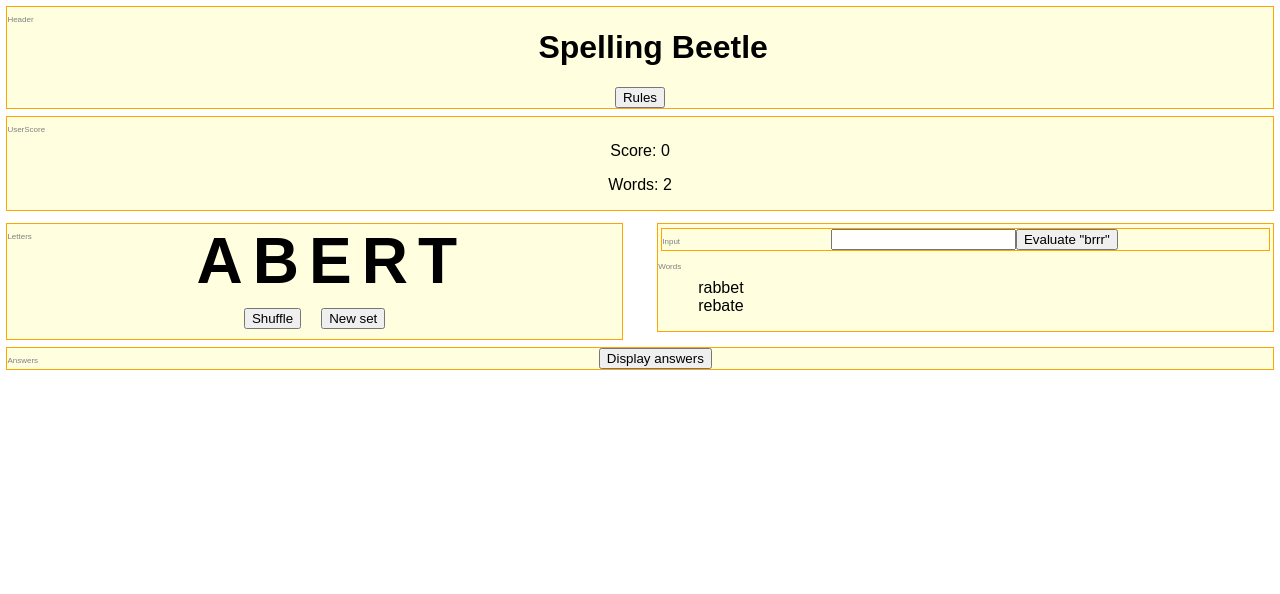
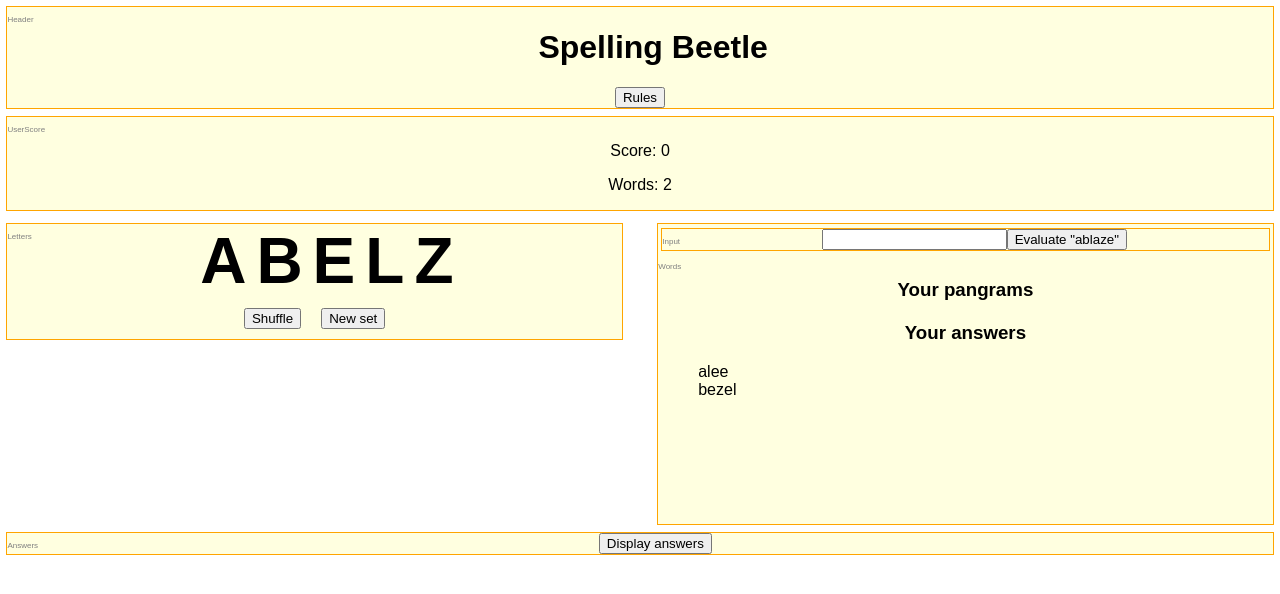
Before and after one commit to robincamille/spellingBeetle, a React (Create React App) app in the folder spellingbeetleapp/: page / in a window 1280 px wide. Shown: the top 594 px of the page. Built offline with nearby package versions, Linux system fonts and the light colour scheme.

Commit message:
Fixed score bug, added more notes to myself

```diff
--- a/spellingbeetleapp/src/App.css
+++ b/spellingbeetleapp/src/App.css
@@ -65,6 +65,7 @@
 #wordscomponent {
   width:48%;
   float:right;
+  min-height: 300px;
 }
 
 #wordscomponent ul {
@@ -75,6 +76,10 @@
 
 #inputcomponent {
 
+}
+
+#wordscomponent h3 {
+  clear:both;
 }
 
 #answerscomponent {
--- a/spellingbeetleapp/src/App.js
+++ b/spellingbeetleapp/src/App.js
@@ -14,10 +14,10 @@ class App extends Component {
   constructor() {
     super();
     this.state = {
-      validLetters: words5short.wordSets[5].validLetters,
-      validPangrams: words5short.wordSets[5].pangram,
-      validAnswers: words5short.wordSets[5].answers,
-      userAnswers: ["rabbet", "rebate"],
+      validLetters: words5short.wordSets[1].validLetters,
+      validPangrams: words5short.wordSets[1].pangram,
+      validAnswers: words5short.wordSets[1].answers,
+      userAnswers: ["alee", "bezel"],
       userPangrams: [],
       userScore: 0,
     }
@@ -40,10 +40,10 @@ class App extends Component {
     let score = this.state.userScore;
     this.state.userAnswers.forEach(function(word) {
       score = score + word.length;
-      console.log(word.length);
+      //console.log(word.length);
     })
     this.state.userPangrams.forEach(function(word) {
-      score = score + 10;
+      score = score + 10 + word.length;
     })
     this.setState({
         userScore: score
@@ -53,10 +53,18 @@ class App extends Component {
   evaluateWord(word) {
     // let word = this.state.userGuess;
     let currentList = this.state.userAnswers;
-    console.log(this.state.validAnswers);
-    if (this.state.validAnswers.includes(word)) {
+    let currentPangram = this.state.userPangrams;
+    if (this.state.userAnswers.includes(word)) {
+      console.log("word already guessed")
+      } else if (this.state.validPangrams.includes(word)) {
+        console.log("pangram!");
+        currentPangram.push(word);
+        this.setState({
+          userPangrams: currentPangram
+        });
+        this.scoreAnswers();
+      } else if (this.state.validAnswers.includes(word)) {
         console.log("word is accepted");
-      // add validPangrams evaluation
         currentList.push(word);
         this.setState({
           userAnswers: currentList
@@ -82,7 +90,7 @@ class App extends Component {
   }
 
   render() {
-    console.log("React connected!");
+    // console.log("React connected!");
     // console.log(this.state.validLetters);
     // console.log(this.state.validPangrams);
     // console.log(this.state.validAnswers);
@@ -102,6 +110,7 @@ class App extends Component {
           validPangrams={this.state.validPangrams}
           validAnswers={this.state.validAnswers}
           userAnswers={this.state.userAnswers}
+          userPangrams={this.state.userPangrams}
           updateScore={this.scoreAnswers.bind(this)}
           // guessWord={this.guessWord.bind(this)}
           evaluateWord={this.evaluateWord.bind(this)}
--- a/spellingbeetleapp/src/components/Input.js
+++ b/spellingbeetleapp/src/components/Input.js
@@ -11,7 +11,7 @@ class Input extends Component {
       	<input></input>
 
       {/* following should happen when user inputs a word */}
-      	<button onClick={() => {this.props.evaluateWord("brrr")}}>Evaluate "brrr"</button>
+      	<button onClick={() => {this.props.evaluateWord("ablaze")}}>Evaluate "ablaze"</button>
 
 
 
--- a/spellingbeetleapp/src/components/Words.js
+++ b/spellingbeetleapp/src/components/Words.js
@@ -13,6 +13,9 @@ class Words extends Component {
 
 
         <p className="componentname">Words</p>
+        <h3>Your pangrams</h3>
+        <ul>{this.props.userPangrams.map(function(item,i){return <li key={i}>{item}</li>})}</ul>
+		<h3>Your answers</h3>
       	<ul>{this.props.userAnswers.map(function(item,i){return <li key={i}>{item}</li>})}</ul>
 
       	{/* following should be called upon input
--- a/spellingbeetleapp/src/data/jumble-words_5_short.json
+++ b/spellingbeetleapp/src/data/jumble-words_5_short.json
@@ -1,11 +1,23 @@
 {
 "description": "Word jumble sets where the pangram (word that uses all given letters) is 5 letters long.",
 "wordSets": [
-{"pangram": ["aardvark"], "validLetters": ["a", "d", "k", "r", "v"], "answers": ["addda", "addr", "arar", "kakar", "kakkak", "karaka", "rara", "varda"]},
-{"pangram": ["abacaxi"], "validLetters": ["a", "b", "c", "i", "x"], "answers": ["abaca", "bacaba", "bacca", "caba", "cabiai", "caccia", "icica", "xxii"]},
-{"pangram": ["abacli", "baccilla", "baccillla", "bacilli"], "validLetters": ["a", "b", "c", "i", "l"], "answers": ["abaca", "alalia", "alcabala", "alcali", "alii", "bacaba", "bacca", "billa", "caba", "cabiai", "caccia", "calc", "calci", "icica", "labia", "labibia", "laccic", "laic", "licca", "lilial"]},
-{"pangram": ["abacot", "bobcat", "catboat", "tabacco", "tobacco"], "validLetters": ["a", "b", "c", "o", "t"], "answers": ["abaca", "attacca", "bacaba", "bacao", "bacca", "boat", "boba", "booboo", "bott", "caba", "cacao", "caoba", "coact", "cobcab", "cocco", "coct", "cooba", "taboo", "taco", "tact", "tatoo", "tattoo", "toat", "toccata", "toco"]},
-{"pangram": ["abatable", "abettal", "ablate", "babelet", "balatte", "balete", "batel", "batell", "battel", "beatable", "belat", "beteela", "eatable", "lettable", "tabella", "table"], "validLetters": ["a", "b", "e", "l", "t"], "answers": ["abet", "alae", "alate", "albata", "alee", "atabal", "atte", "attle", "bable", "balat", "ballata", "beala", "beat", "beatae", "bebat", "beeball", "beebee", "belee", "belt", "betel", "blae", "blat", "bleb", "blee", "ettle", "labbella", "labella", "laet", "late", "leetle", "tatbeb", "tattletale", "teal", "teel", "teet", "tele", "tellt", "tete"]},
-{"pangram": ["abater", "baratte", "barbet", "baret", "barretter", "bartree", "bater", "batter", "bebatter", "berat", "betatter", "eartab", "rabbet", "rebate", "rebater", "rebeat", "tabaret", "terebate", "terebrae", "trabea", "trabeatae"], "validLetters": ["a", "b", "e", "r", "t"], "answers": ["abear", "aberr", "abet", "arar", "arear", "arrear", "arret", "artaba", "artar", "atar", "ateeter", "atte", "atter", "atterr", "barabara", "barat", "barba", "barbar", "barrat", "barrer", "batara", "beat", "beatae", "bebat", "beebee", "berret", "betterer", "brab", "breba", "brere", "brrr", "erat", "rara", "rater", "rattaree", "ratter", "reata", "rebar", "rerate", "retar", "retear", "retreater", "retree", "taar", "tarre", "tartare", "tartrate", "tatbeb", "tatter", "teet", "terete", "terrae", "terrar", "tete", "tetra", "tetter", "treatee", "tret"]}
+{"pangram": ["abend", "bandanaed", "baned", "beaned"], "validLetters": ["a", "b", "d", "e", "n"], "answers": ["aband", "abede", "addda", "added", "addenda", "adead", "anan", "anba", "anded", "anend", "bandanna", "beaded", "bedead", "bedeen", "bedene", "beebee", "been", "benab", "benben", "bendee", "dabb", "dabbed", "danda", "dead", "deaden", "deaned", "dedd", "dedenda", "deeded", "deedeed", "denda", "enaena", "nabe", "nanda", "nane", "needn", "nene"]},
+{"pangram": ["ablaze"], "validLetters": ["a", "b", "e", "l", "z"], "answers": ["abaze", "alae", "alee", "bable", "balza", "beala", "beeball", "beebee", "belee", "bezazz", "bezel", "blae", "bleb", "blee", "bleeze", "ezba", "labbella", "labella"]},
+{"pangram": ["argue", "arguer", "augerer", "gauger"], "validLetters": ["a", "e", "g", "r", "u"], "answers": ["aeger", "aggur", "agre", "agree", "ague", "agura", "arage", "arar", "arear", "arrage", "arrear", "aurae", "eager", "eggar", "egre", "euge", "gagee", "garage", "garau", "garg", "garua", "gauge", "gear", "gegg", "gegger", "geraera", "gree", "greegree", "grege", "gregge", "guerre", "gugu", "gurge", "gurr", "guru", "raga", "ragee", "rara", "reagree", "regear", "reggae", "regr", "regurge", "reurge", "ruer", "ruga", "ruru"]},
+{"pangram": ["eyelid"], "validLetters": ["d", "e", "i", "l", "y"], "answers": ["dedd", "deeded", "deedeed", "deedy", "deil", "deled", "dely", "diddle", "didy", "didle", "dyed", "diel", "eely", "eide", "eyey", "elided", "idee", "idyll", "idle", "yeel", "yeld", "yelled", "lidded", "lied", "lilied"]},
+{"pangram": ["baleen", "balnea", "balneal", "beanball", "enable", "nable"], "validLetters": ["a", "b", "e", "l", "n"], "answers": ["alae", "alee", "anal", "anan", "anba", "anneal", "bable", "beala", "beeball", "beebee", "been", "belee", "benab", "benben", "bennel", "blae", "bleb", "blee", "elne", "enaena", "enleen", "labbella", "labella", "leben", "nabe", "nabla", "nael", "nane", "nebel", "neele", "nene"]},
+{"pangram": ["ceint", "centi", "cetin", "enceint", "entice", "intice"], "validLetters": ["c", "e", "i", "n", "t"], "answers": ["cene", "cetene", "cetic", "cincinni", "cine", "cnicin", "ctene", "eeten", "ence", "entete", "eten", "etic", "ictic", "init", "innet", "inti", "intinct", "nene", "nete", "nici", "niece", "nineteen", "teet", "tenent", "tenet", "tent", "tete", "tineine", "tittie"]},
+{"pangram": ["arend", "dandered", "darneder", "darner", "deadener", "denar", "endear", "endeared", "ennedra", "errand", "nadder", "narendra", "rander", "reddenda"], "validLetters": ["a", "d", "e", "n", "r"], "answers": ["addda", "added", "addenda", "adder", "addr", "adead", "anan", "anded", "anear", "anend", "annerre", "arar", "arear", "ared", "arenae", "arrear", "dadder", "danda", "dead", "deaden", "deaned", "deare", "dedd", "dedenda", "deeded", "deedeed", "deener", "denda", "derere", "dern", "derned", "dreader", "drear", "dree", "earner", "edder", "enaena", "erred", "nanda", "nane", "nare", "nearer", "needer", "needn", "nene", "nerd", "raanan", "radded", "randan", "randn", "rane", "rara", "readd", "redared", "redder", "reded", "redeed", "reeded", "rended", "render", "rendered", "renn", "renne", "reran", "rereader"]},
+{"pangram": ["dippier", "dipppier", "dripped", "drippier", "epeirid", "piperide", "piperidide", "pried", "redipped", "ripped"], "validLetters": ["d", "e", "i", "p", "r"], "answers": ["dedd", "deeded", "deedeed", "deeper", "deirid", "depr", "derere", "derided", "derri", "derride", "derriere", "diddered", "dier", "dipped", "dird", "direr", "dree", "dridder", "dried", "edder", "eerie", "eide", "erred", "idee", "irred", "irride", "pede", "peed", "peep", "peeper", "peerie", "pere", "pipe", "pipi", "pipid", "pipier", "pipped", "pipper", "piripiri", "pirr", "pirrie", "pred", "pree", "preed", "prep", "preppier", "prie", "redder", "reded", "redeed", "reeded", "repipe", "repp", "repr", "ridder", "ripier", "ripper"]},
+{"pangram": ["agrafe", "agraffe", "fagger", "farrage", "gerefa", "graffer"], "validLetters": ["a", "e", "f", "g", "r"], "answers": ["aeger", "afara", "afer", "affa", "affeer", "affere", "agre", "agree", "arage", "arar", "arear", "arrage", "arrear", "eager", "eggar", "egre", "faff", "fare", "farer", "fearer", "feere", "fere", "ferr", "free", "gaff", "gagee", "garage", "garg", "garrafa", "gear", "gegg", "gegger", "geraera", "gree", "greegree", "grege", "gregge", "raffee", "raga", "ragee", "rara", "reagree", "refer", "referee", "referrer", "refr", "regear", "reggae", "regr"]},
+{"pangram": ["aglare", "alleger", "argel", "argle", "galere", "gallera", "gargle", "gargler", "gregal", "regale", "regaler"], "validLetters": ["a", "e", "g", "l", "r"], "answers": ["aeger", "agal", "agla", "agral", "agre", "agree", "alae", "alee", "algae", "arage", "arar", "areal", "arear", "argala", "arrage", "arrear", "eager", "egall", "eggar", "eggler", "egre", "gagee", "galagala", "galeae", "garage", "garg", "gear", "gegg", "gegger", "gell", "geraera", "glar", "gleg", "graal", "gree", "greegree", "grege", "gregge", "lare", "leer", "raga", "ragee", "rale", "rall", "rara", "reaal", "reagree", "regear", "regel", "reggae", "regr", "rereel"]},
+{"pangram": ["revent", "reverent"], "validLetters": ["e", "n", "r", "t", "v"], "answers": ["eeten", "enerve", "entete", "eten", "eterne", "event", "ever", "nene", "nerve", "nerver", "nete", "never", "renerve", "renn", "renne", "rent", "renter", "retree", "reveneer", "rever", "reveree", "revete", "teet", "teevee", "tenent", "tenet", "tent", "tenter", "terete", "terne", "terreen", "tervee", "tete", "tetter", "tret", "trevet", "trevette", "veer", "veneer", "veneerer", "venerer", "venner", "verre", "verve", "verver", "vervet"]},
+{"pangram": ["piert", "pitier", "preterit", "pretire", "prettier", "retrip", "rippet", "tipper", "tipree", "tripe"], "validLetters": ["e", "i", "p", "r", "t"], "answers": ["eerie", "epit", "etrier", "irrite", "peep", "peeper", "peerie", "pere", "perter", "piete", "pipe", "pipette", "pipi", "pipier", "pipper", "piripiri", "pirr", "pirrie", "pree", "prep", "preppier", "preter", "prie", "repipe", "repp", "repr", "retie", "retier", "retire", "retiree", "retree", "retrier", "ripier", "ripper", "rite", "teet", "tepe", "tepee", "terete", "terp", "tete", "tetter", "tier", "tipiti", "tirr", "titer", "titre", "tittie", "treitre", "treppe", "tret", "tript"]},
+{"pangram": ["menow", "women"], "validLetters": ["e", "m", "n", "o", "w"], "answers": ["emmew", "enew", "ennew", "enow", "memo", "mene", "mennon", "mmmm", "mnem", "mome", "momme", "mone", "moneme", "neem", "nene", "neon", "nomen", "weemen", "ween", "weewee", "weewow", "wone", "woom", "woon"]},
+{"pangram": ["jiggling", "jingling"], "validLetters": ["g", "i", "j", "l", "n"], "answers": ["ging", "jigging", "jinjili", "lignin", "linin", "lining", "niggling", "nill", "ning"]},
+{"pangram": ["kookery", "reyoke", "rookery"], "validLetters": ["e", "k", "o", "r", "y"], "answers": ["eyey", "eyrer", "eyry", "erke", "error", "yere", "yerk", "yoke", "keyer", "kero", "kook", "korero", "orrery", "reek", "reeker", "reeky", "ryke", "roke", "rokee", "roky", "rook"]},
+{"pangram": ["leerily"], "validLetters": ["e", "i", "l", "r", "y"], "answers": ["eelery", "eely", "eerie", "eyey", "eyrer", "eyry", "eyrir", "yeel", "yere", "yirr", "leer", "leerier", "lier", "lyre", "rely", "relier", "rereel", "rile", "rille", "rilly"]},
+{"pangram": ["fudge", "fugued"], "validLetters": ["d", "e", "f", "g", "u"], "answers": ["dedd", "deeded", "deedeed", "degged", "degu", "dude", "duffed", "dugdug", "edged", "egged", "euge", "feed", "feeded", "feudee", "feued", "fuge", "fugu", "gedd", "gegg", "gudge", "guff", "gugu"]},
+{"pangram": ["grump"], "validLetters": ["g", "m", "p", "r", "u"], "answers": ["grum", "gugu", "gump", "gurr", "guru", "mmmm", "mumm", "murr", "muumuu", "purr", "ruru"]}
 ]
 }
```
Also changed, not shown: 1 other file (tests, documents, lock files or other folders). Lines whose indentation alone changed are shown as unchanged.
